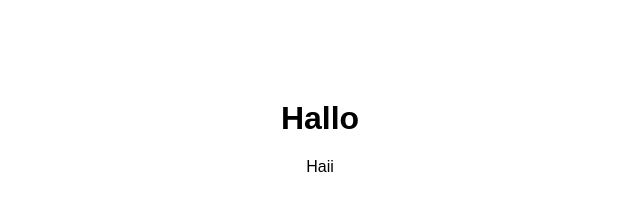
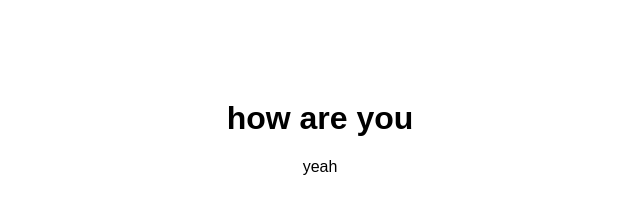
Before and after one commit to Aulia234/Sisterr, a plain HTML site: page index.html in a window 1280 px wide. Shown: the whole page, without its empty margins (320-960 px from the left). Drawn offline with Linux system fonts and the light colour scheme.

Commit message:
Update index.html

```diff
--- a/index.html
+++ b/index.html
@@ -4,7 +4,7 @@
 <title>Ini lusi</title>
 </head>
 <body style="font-family: Arial; text-align: center; margin-top: 100px;">
-  <h1>Hallo</h1>
-  <p>Haii</p>
+  <h1>how are you</h1>
+  <p>yeah</p>
 </body>
 </html>
```
